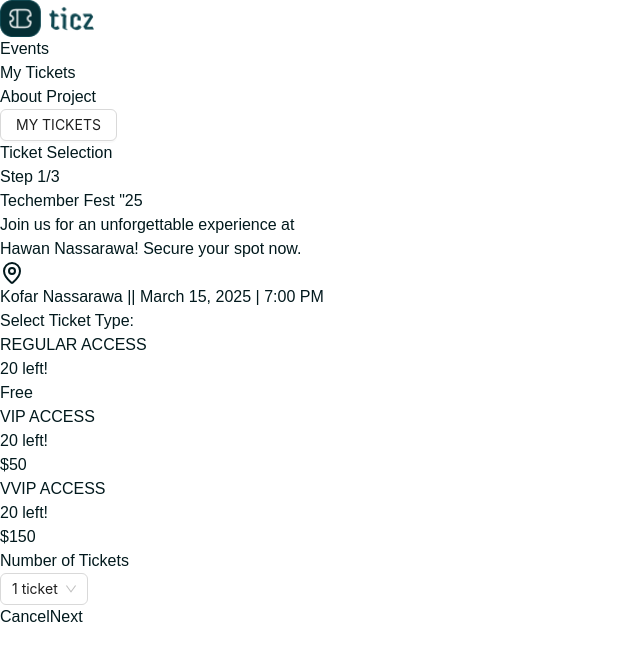
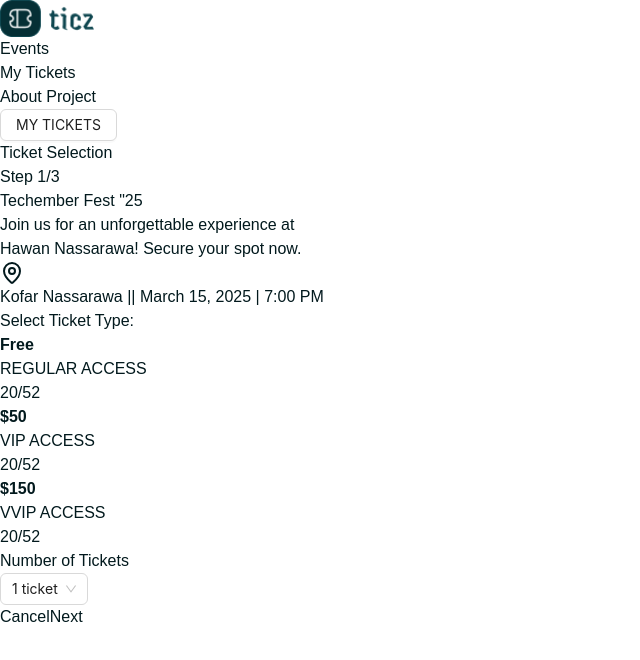
Before and after one commit to abdul-busybrain/hng12-conference-ticket-generator, a Next.js app: page / in a window 1280 px wide. Shown: the top 660 px of the page, without its empty margins (0-640 px from the left). Built offline with nearby package versions, Linux system fonts and the light colour scheme; a web font is replaced by a local one.

Commit message:
Added Cloudinary

```diff
--- a/package.json
+++ b/package.json
@@ -13,6 +13,7 @@
     "html2canvas": "^1.4.1",
     "lucide-react": "^0.475.0",
     "next": "15.1.7",
+    "next-cloudinary": "^6.16.0",
     "react": "^18.2.0",
     "react-dom": "^18.2.0"
   },
--- a/src/app/pages/AttendeeDetails.tsx
+++ b/src/app/pages/AttendeeDetails.tsx
@@ -5,7 +5,7 @@ import { useState } from "react";
 import { Upload, message } from "antd";
 import { CloudUploadOutlined } from "@ant-design/icons";
 import type { RcFile, UploadProps } from "antd/es/upload/interface";
-import Image from "next/image";
+import { CldImage } from "next-cloudinary";
 
 interface AttendeeDetailsProps {
   onNext: (attendeeData: {
@@ -67,9 +67,12 @@ const AttendeeDetails: React.FC<AttendeeDetailsProps> = ({
           >
             <div className="p-8">
               {photo ? (
-                <Image
+                <CldImage
                   src={photo || "/placeholder.svg"}
                   alt="Avatar"
+                  width={100}
+                  height={100}
+                  crop={{ type: "auto", source: true }}
                   className="w-32 h-32 rounded-lg mx-auto"
                 />
               ) : (
--- a/src/app/pages/TicketSelection.tsx
+++ b/src/app/pages/TicketSelection.tsx
@@ -65,16 +65,14 @@ const TicketSelection: React.FC<TicketSelectionProps> = ({ onNext }) => {
             >
               <div className="flex justify-between items-center">
                 <div>
-                  <h4 className="text-white font-medium">{ticket.name}</h4>
-                  <p className="text-sm text-[#00cccc]">
-                    {ticket.remaining} left!
-                  </p>
+                  <strong className="text-white">
+                    {typeof ticket.price === "number"
+                      ? `$${ticket.price}`
+                      : ticket.price}
+                  </strong>
+                  <h2 className="text-white font-bold">{ticket.name}</h2>
+                  <p>{ticket.remaining}/52</p>
                 </div>
-                <span className="text-white">
-                  {typeof ticket.price === "number"
-                    ? `$${ticket.price}`
-                    : ticket.price}
-                </span>
               </div>
             </div>
           ))}
```
Also changed, not shown: 1 other file (tests, documents, lock files or other folders).
